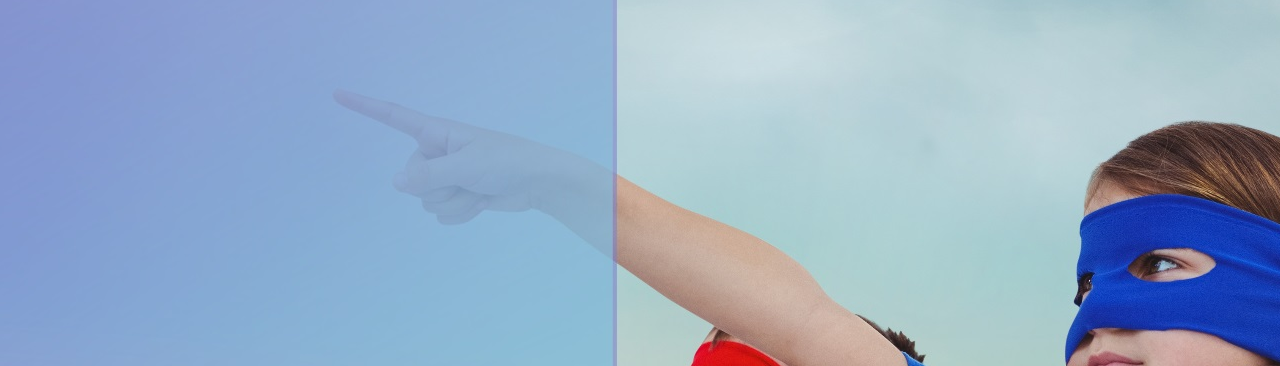
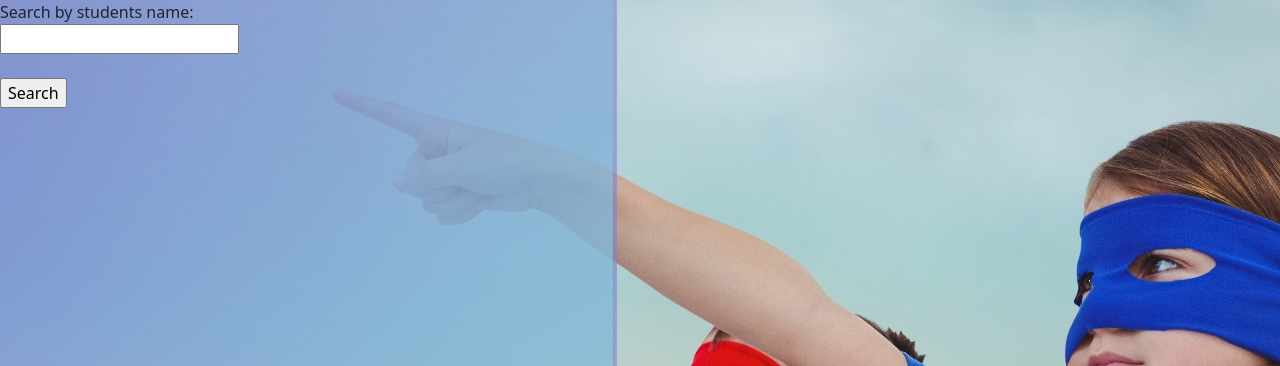
Before and after one commit to Nevillealee/girls_in_tech, a Rails app: page /students in a window 1280 px wide. Shown: the part 54-420 px from the top of the page. Run offline with Rails 7, Linux system fonts and the light colour scheme; a user stored in the database is signed in; style sheets or scripts are compiled from the project's sources; some libraries are stand-ins or nearby versions.

Commit message:
the search form structure appears on student#index view

```diff
--- a/app/views/students/index.html.erb
+++ b/app/views/students/index.html.erb
@@ -11,3 +11,14 @@
       </div>
   </form>
 </nav>
+
+<div class="search box">
+  <%= form_tag("/search", method: "get") do %>
+    <%= label_tag(:q, "Search by students name:") %>
+    <br />
+    <%= text_field_tag(:q) %>
+    <br />
+    <br />
+    <%= submit_tag("Search") %>
+  <% end %>
+</div>
```
